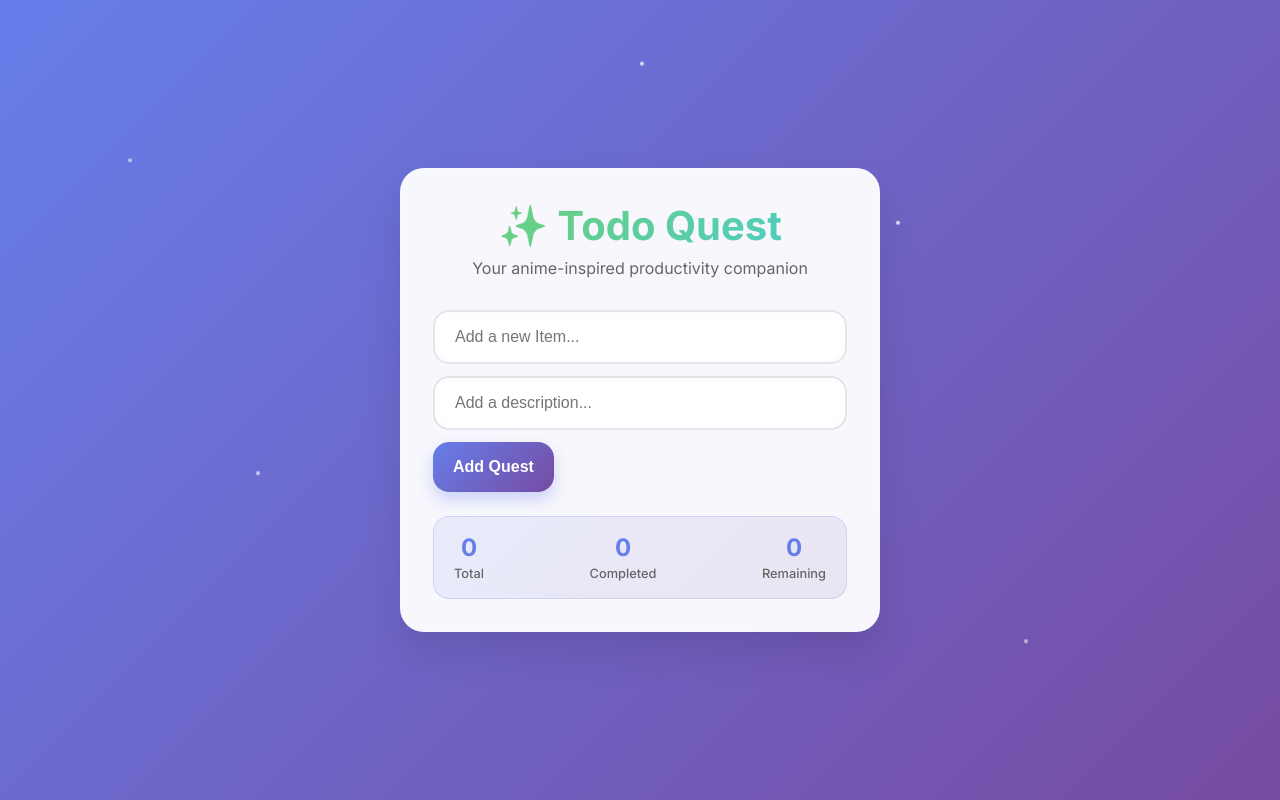
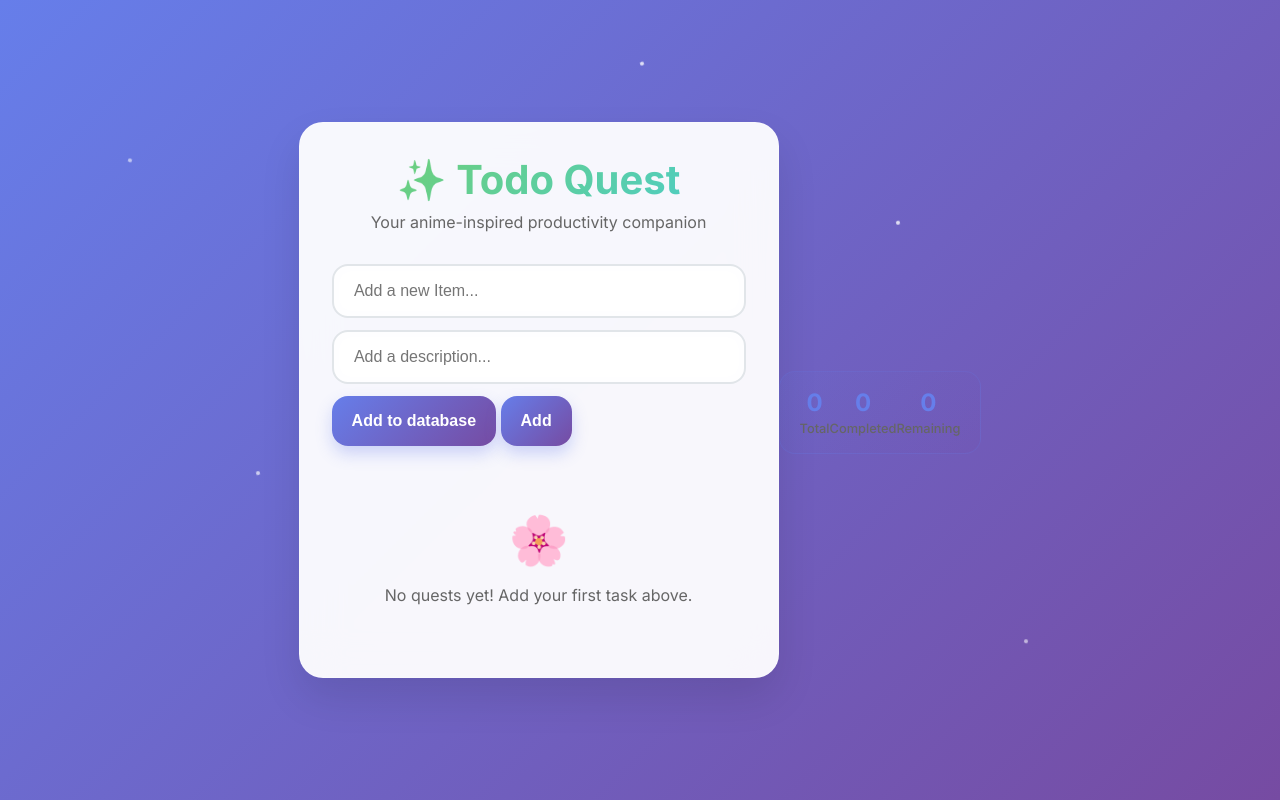
Before and after one commit to RohitDarekar816/to-do-list, a Flask app: page / in a window 1280 px wide. Run offline with Flask 3, Linux system fonts and the light colour scheme.

Commit message:
chore: button logic change

```diff
--- a/frontend/templates/index.html
+++ b/frontend/templates/index.html
@@ -164,6 +164,17 @@
         background: rgba(255, 255, 255, 0.8);
         backdrop-filter: blur(10px);
 
+      }
+      #todoDescription {
+        flex: 1;
+        padding: 16px 20px;
+        border: 2px solid #e1e5e9;
+        border-radius: 16px;
+        font-size: 1rem;
+        outline: none;
+        transition: all 0.3s ease;
+        background: rgba(255, 255, 255, 0.8);
+        backdrop-filter: blur(10px);
       }
 
       #todoInput:focus {
@@ -428,13 +439,21 @@
           <div class="input-container">
             <input
               type="text"
-              id="todoInput"
+              id="todoDescription"
               name="todoDescription"
               placeholder="Add a description..."
               style="margin-top: 12px;"
             />
           </div>
-          <button type="submit" class="add-btn" onclick="addTodo()">Add Quest</button>
+          <button type="submit" class="add-btn">Add to database</button>
+          <button class="add-btn" onclick="addTodo()">Add</button>
+        </div>
+        </form>
+        <div class="todo-list" id="todoList"></div>
+            <div class="empty-state">
+                <span class="emoji">🌸</span>
+                <p>No quests yet! Add your first task above.</p>
+            </div>
       </div>
 
       <div class="stats">
@@ -458,25 +477,25 @@
         let todoIdCounter = 0;
 
         function addTodo() {
-        const input = document.getElementById("todoInput");
+            const input = document.getElementById('todoInput');
             const text = input.value.trim();
 
-        if (text === "") return;
+            if (text === '') return;
 
             const todo = {
                 id: todoIdCounter++,
                 text: text,
-          completed: false,
+                completed: false
             };
 
             todos.push(todo);
-        input.value = "";
+            input.value = '';
             renderTodos();
             updateStats();
         }
 
         function toggleTodo(id) {
-        todos = todos.map((todo) =>
+            todos = todos.map(todo =>
                 todo.id === id ? { ...todo, completed: !todo.completed } : todo
             );
             renderTodos();
@@ -484,13 +503,13 @@
         }
 
         function deleteTodo(id) {
-        todos = todos.filter((todo) => todo.id !== id);
+            todos = todos.filter(todo => todo.id !== id);
             renderTodos();
             updateStats();
         }
 
         function renderTodos() {
-        const todoList = document.getElementById("todoList");
+            const todoList = document.getElementById('todoList');
 
             if (todos.length === 0) {
                 todoList.innerHTML = `
@@ -502,38 +521,28 @@
                 return;
             }
 
-        todoList.innerHTML = todos
-          .map(
-            (todo) => `
-                <div class="todo-item ${todo.completed ? "completed" : ""}">
-                    <div class="checkbox ${
-                      todo.completed ? "checked" : ""
-                    }" onclick="toggleTodo(${todo.id})"></div>
+            todoList.innerHTML = todos.map(todo => `
+                <div class="todo-item ${todo.completed ? 'completed' : ''}">
+                    <div class="checkbox ${todo.completed ? 'checked' : ''}" onclick="toggleTodo(${todo.id})"></div>
                     <span class="todo-text">${todo.text}</span>
-                    <button class="delete-btn" onclick="deleteTodo(${
-                      todo.id
-                    })">Delete</button>
+                    <button class="delete-btn" onclick="deleteTodo(${todo.id})">Delete</button>
                 </div>
-            `
-          )
-          .join("");
+            `).join('');
         }
 
         function updateStats() {
             const total = todos.length;
-        const completed = todos.filter((todo) => todo.completed).length;
+            const completed = todos.filter(todo => todo.completed).length;
             const remaining = total - completed;
 
-        document.getElementById("totalTasks").textContent = total;
-        document.getElementById("completedTasks").textContent = completed;
-        document.getElementById("remainingTasks").textContent = remaining;
+            document.getElementById('totalTasks').textContent = total;
+            document.getElementById('completedTasks').textContent = completed;
+            document.getElementById('remainingTasks').textContent = remaining;
         }
 
         // Allow adding todos with Enter key
-      document
-        .getElementById("todoInput")
-        .addEventListener("keypress", function (e) {
-          if (e.key === "Enter") {
+        document.getElementById('todoInput').addEventListener('keypress', function(e) {
+            if (e.key === 'Enter') {
                 addTodo();
             }
         });
```
Lines whose indentation alone changed are shown as unchanged.
